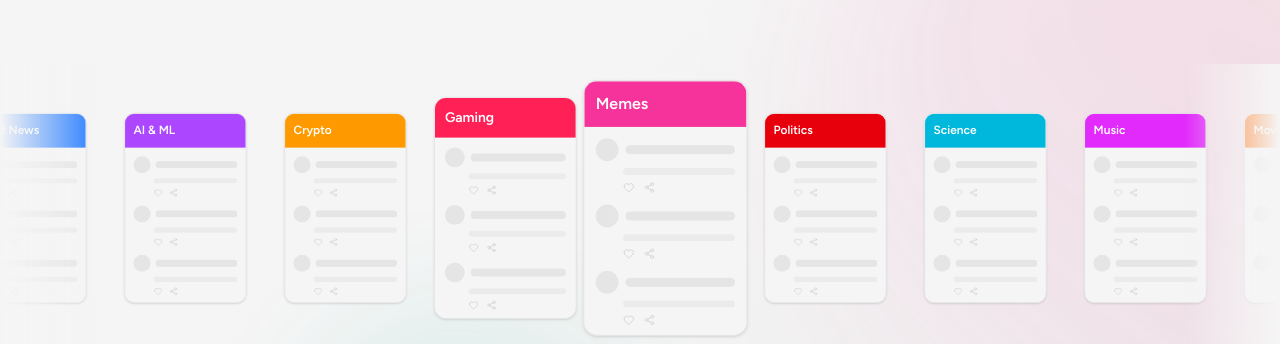
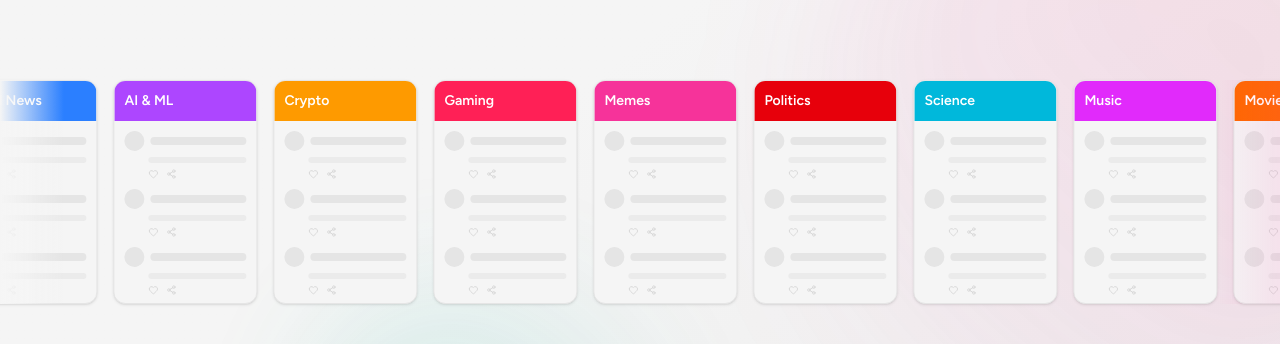
Before and after one commit to salam-07/Echo, a React (Vite) app in the folder frontend/: page / in a window 1280 px wide. Shown: the part 456-800 px from the top of the page. Built offline with nearby package versions, Linux system fonts and the light colour scheme; no server answers; a web font is replaced by a local one.

Commit message:
Revert buggy animations

```diff
--- a/frontend/src/components/landing/ScrollsAnimation.jsx
+++ b/frontend/src/components/landing/ScrollsAnimation.jsx
@@ -1,4 +1,4 @@
-import React, { useMemo, useRef, useEffect, useState, useCallback } from 'react';
+import React, { useMemo } from 'react';
 import { Heart, Share2 } from 'lucide-react';
 
 const scrolls = [
@@ -23,14 +23,8 @@ const scrolls = [
     { title: 'Sigma', color: 'bg-neutral-600' },
 ];
 
-const ScrollCard = React.memo(({ title, color, scale = 1 }) => (
-    <div
-        className="flex-shrink-0 w-28 sm:w-32 lg:w-36 h-40 sm:h-48 lg:h-56 bg-base-100 rounded-xl border border-base-200 shadow-sm overflow-hidden transition-transform duration-150 ease-out"
-        style={{
-            transform: `scale(${scale})`,
-            zIndex: Math.round(scale * 10),
-        }}
-    >
+const ScrollCard = React.memo(({ title, color }) => (
+    <div className="hover:scale-115 hover:shadow-5xl transition-all flex-shrink-0 w-28 sm:w-32 lg:w-36 h-40 sm:h-48 lg:h-56 bg-base-100 rounded-xl border border-base-200 shadow-sm overflow-hidden">
         {/* Header */}
         <div className={`${color} px-2.5 py-2 sm:py-2.5`}>
             <span className="text-white font-semibold text-xs sm:text-sm truncate block">{title}</span>
@@ -59,78 +53,22 @@ ScrollCard.displayName = 'ScrollCard';
 const ScrollsAnimation = () => {
     // Duplicate for seamless loop
     const items = useMemo(() => [...scrolls, ...scrolls], []);
-    const containerRef = useRef(null);
-    const trackRef = useRef(null);
-    const [scales, setScales] = useState(() => items.map(() => 1));
-    const animationRef = useRef(null);
-
-    const calculateScales = useCallback(() => {
-        if (!containerRef.current || !trackRef.current) return;
-
-        const containerRect = containerRef.current.getBoundingClientRect();
-        const centerX = containerRect.width / 2;
-        const cards = trackRef.current.children;
-        const newScales = [];
-
-        for (let i = 0; i < cards.length; i++) {
-            const cardRect = cards[i].getBoundingClientRect();
-            const cardCenterX = cardRect.left - containerRect.left + cardRect.width / 2;
-            const distanceFromCenter = Math.abs(cardCenterX - centerX);
-
-            // Scale range: cards within ~200px of center get scaled up
-            const maxDistance = 180;
-            const minScale = 0.85;
-            const maxScale = 1.15;
-
-            if (distanceFromCenter < maxDistance) {
-                // Smooth curve for scaling - closer to center = bigger
-                const normalizedDistance = distanceFromCenter / maxDistance;
-                const scaleFactor = 1 - normalizedDistance * normalizedDistance; // Quadratic ease
-                const scale = minScale + (maxScale - minScale) * scaleFactor;
-                newScales.push(scale);
-            } else {
-                newScales.push(minScale);
-            }
-        }
-
-        setScales(newScales);
-    }, []);
-
-    useEffect(() => {
-        const animate = () => {
-            calculateScales();
-            animationRef.current = requestAnimationFrame(animate);
-        };
-
-        animationRef.current = requestAnimationFrame(animate);
-
-        return () => {
-            if (animationRef.current) {
-                cancelAnimationFrame(animationRef.current);
-            }
-        };
-    }, [calculateScales]);
 
     return (
-        <div ref={containerRef} className="relative w-full overflow-hidden">
+        <div className="relative w-full overflow-hidden">
             {/* Gradient masks - positioned to match card height */}
-            <div className="absolute left-0 top-0 bottom-0 w-12 sm:w-24 bg-gradient-to-r from-base-100 to-transparent z-20 pointer-events-none" />
-            <div className="absolute right-0 top-0 bottom-0 w-12 sm:w-24 bg-gradient-to-l from-base-100 to-transparent z-20 pointer-events-none" />
+            <div className="absolute left-0 top-4 bottom-4 w-8 sm:w-16 bg-gradient-to-r from-base-100 to-transparent z-10 pointer-events-none" />
+            <div className="absolute right-0 top-4 bottom-4 w-8 sm:w-16 bg-gradient-to-l from-pink-500/10 to-transparent z-10 pointer-events-none" />
 
             {/* Scrolling track */}
             <div
-                ref={trackRef}
-                className="flex gap-3 sm:gap-4 py-8 animate-scroll items-center"
+                className="flex gap-3 sm:gap-4 py-4 animate-scroll"
                 style={{
                     width: 'max-content',
                 }}
             >
                 {items.map((scroll, idx) => (
-                    <ScrollCard
-                        key={`${scroll.title}-${idx}`}
-                        {...scroll}
-                        scale={scales[idx] || 1}
-                    />
+                    <ScrollCard key={`${scroll.title}-${idx}`} {...scroll} />
                 ))}
             </div>
 
```
